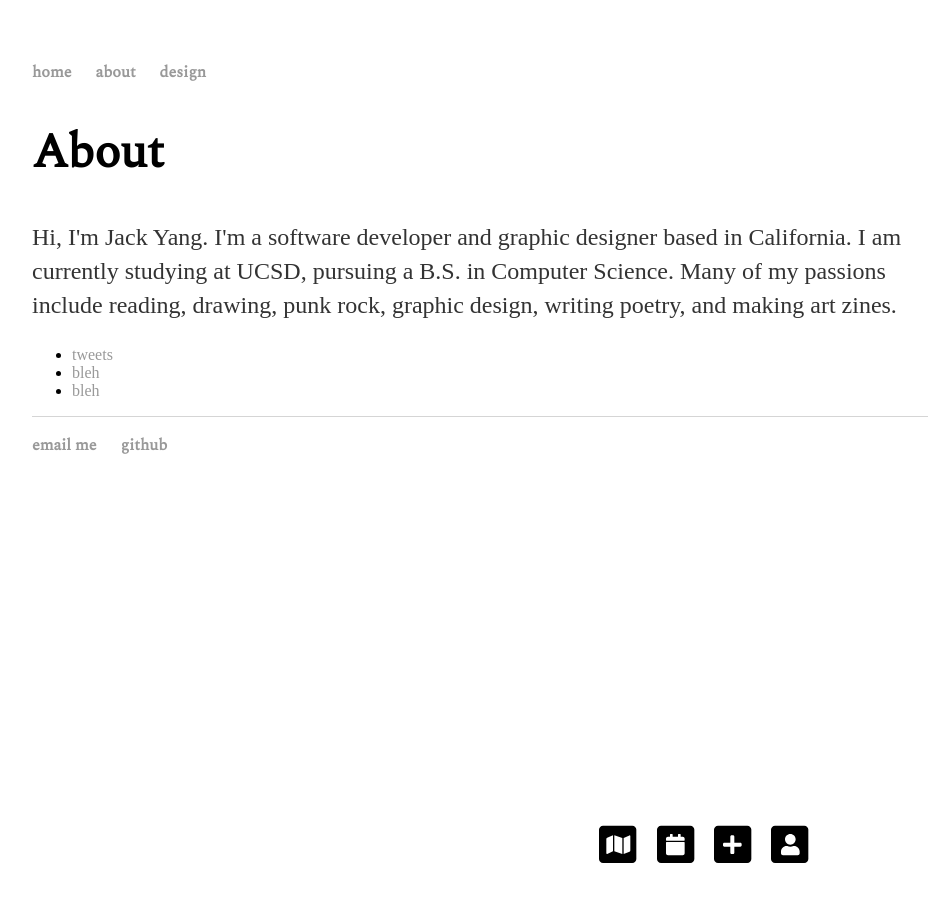
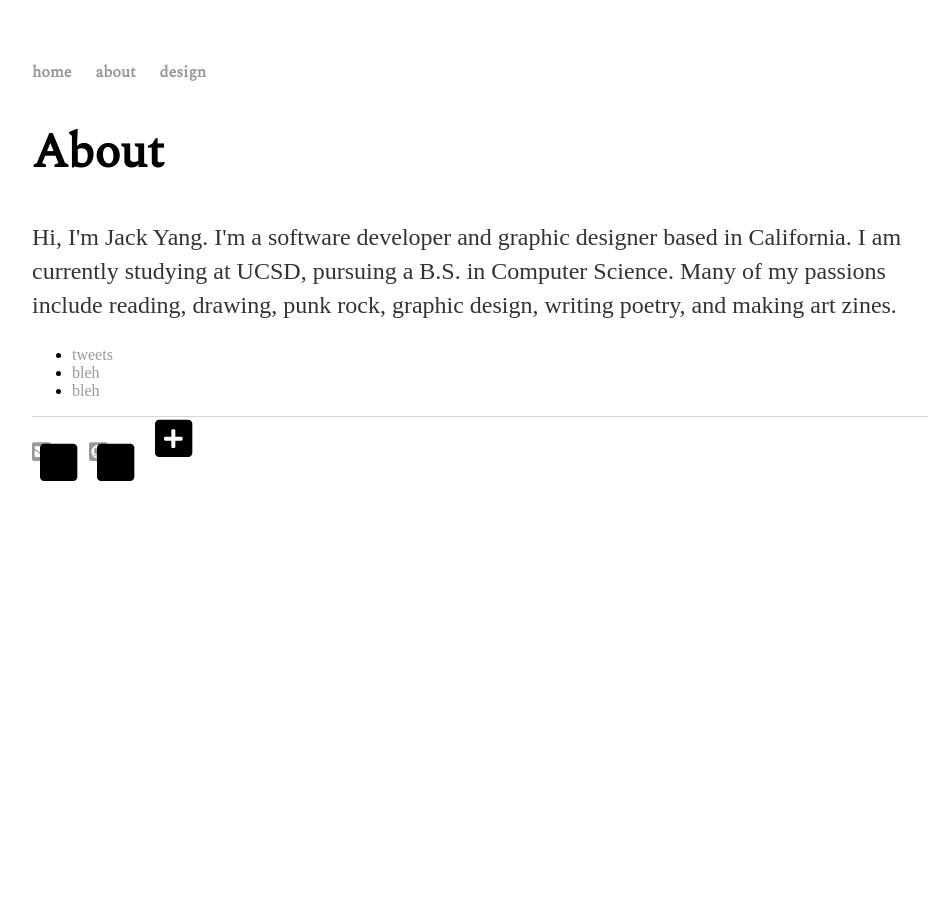
Before and after one commit to caIcutec/caIcutec.github.io, a Jekyll site: the page built from about/index.html, in a window 1280 px wide. Shown: the whole page, without its empty margins (160-1091 px from the left). Built offline with Jekyll 4.4.1, drawn with Linux system fonts in a browser that asks for light colours; nearby versions of some CDN libraries.

Commit message:
Update default.html

```diff
--- a/_layouts/default.html
+++ b/_layouts/default.html
@@ -22,17 +22,17 @@
 
       </div>
 
-      <div class = iconFlex>
-    <a href="#" style="text-decoration:none">
+      <footer>
+      <a href="mailto:jayang@ucsd.edu" style="text-decoration:none">
       	<span class="fa-stack fa-lg">
         	  <i class="fa fa-square fa-stack-2x" style = "color:#000000"></i>
-          <i class="fa fa-map fa-stack-1x fa-inverse"></i>
+          	<i class="fas fa-envelope-square"></i>
       	</span>
    		</a>
-    <a href="#"style="text-decoration:none">
+    	<a href="https://github.com/caicutec"style="text-decoration:none">
       	<span class="fa-stack fa-lg">
         	<i class="fa fa-square fa-stack-2x" style = "color:#000000"></i>
-        <i class="fa fa-calendar fa-stack-1x fa-inverse"></i>
+        	<i class="fab fa-github-square"></i>
       	</span>
     	</a>
     	<a href="#"style="text-decoration:none">
@@ -41,19 +41,6 @@
         	<i class="fa fa-plus fa-stack-1x fa-inverse"></i>
       	</span>
     	</a>
-    <a href="#"style="text-decoration:none">
-      <span class="fa-stack fa-lg">
-          <i class="fa fa-square fa-stack-2x" style = "color:#000000"></i>
-          <i class="fa fa-user fa-stack-1x fa-inverse"></i>
-        </span>
-    </a>
-</div>
-
-      <footer>
-      <ul>
-        <li><a href="mailto:jayang@ucsd.edu">email me</a></li>
-        <li><a href="https://github.com/caicutec">github</a></li>
-      </ul>
     </footer>
   </body>
 </html>
```
Lines whose indentation alone changed are shown as unchanged.
